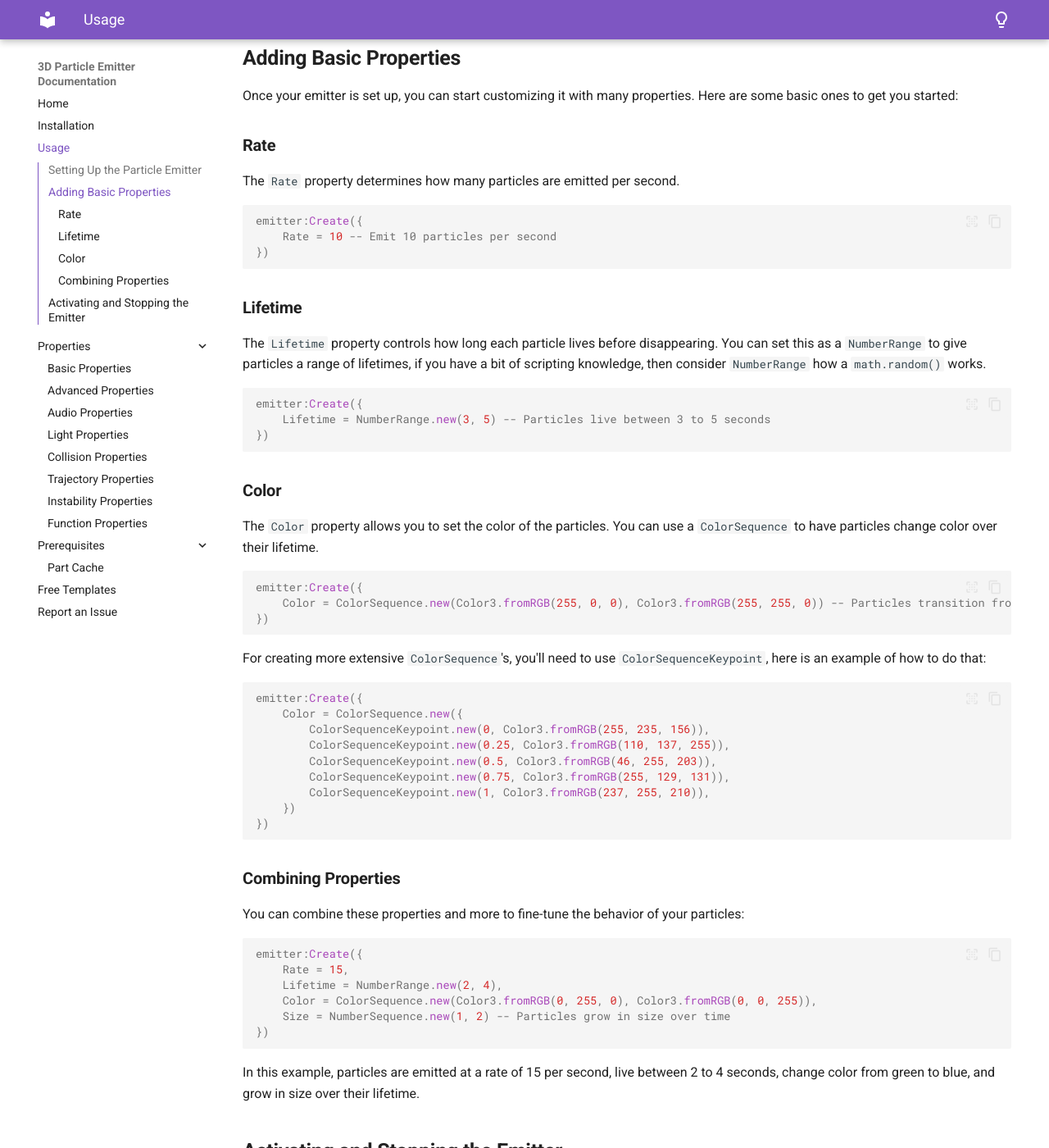
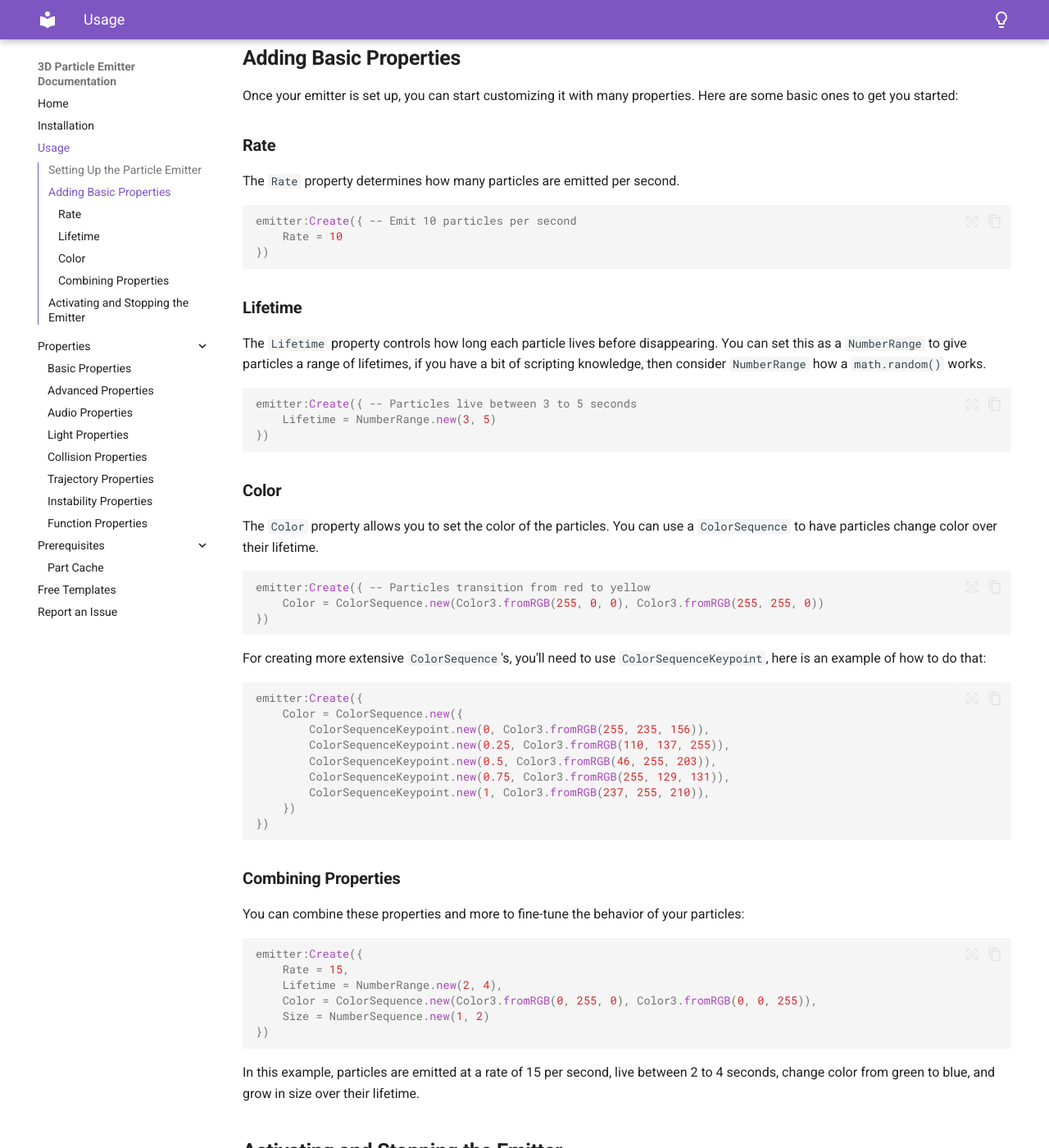
Before and after one commit to FancyDucc/3D-Particle-System, an MkDocs documentation site: the page built from docs/usage.md, in a window 1280 px wide and 1400 px high, scrolled down 651 px. Shown: the whole window at 82% size. Built offline with MkDocs 1.6.1 and Material for MkDocs 9.7.7, drawn with Linux system fonts in a browser that asks for light colours.

Commit message:
final setup

````diff
--- a/docs/usage.md
+++ b/docs/usage.md
@@ -15,8 +15,8 @@ local ParticleEmitter3D = require(ReplicatedStorage:WaitForChild("ParticleEmitte
 local part = workspace:WaitForChild("Part") -- Replace this line in your game where you want the particles to emit from, this can be either an attachment or a basepart
 local emitter = ParticleEmitter3D.new(part)
 
-emitter:Create({
-    -- Properties here
+emitter:Create({ -- Properties here
+
 })
 ```
 
@@ -31,8 +31,8 @@ Once your emitter is set up, you can start customizing it with many properties.
 The `Rate` property determines how many particles are emitted per second.
 
 ```lua
-emitter:Create({
-    Rate = 10 -- Emit 10 particles per second
+emitter:Create({ -- Emit 10 particles per second
+    Rate = 10
 })
 ```
 
@@ -41,8 +41,8 @@ emitter:Create({
 The `Lifetime` property controls how long each particle lives before disappearing. You can set this as a `NumberRange` to give particles a range of lifetimes, if you have a bit of scripting knowledge, then consider `NumberRange` how a `math.random()` works.
 
 ```lua
-emitter:Create({
-    Lifetime = NumberRange.new(3, 5) -- Particles live between 3 to 5 seconds
+emitter:Create({ -- Particles live between 3 to 5 seconds
+    Lifetime = NumberRange.new(3, 5)
 })
 ```
 
@@ -51,8 +51,8 @@ emitter:Create({
 The `Color` property allows you to set the color of the particles. You can use a `ColorSequence` to have particles change color over their lifetime.
 
 ```lua
-emitter:Create({
-    Color = ColorSequence.new(Color3.fromRGB(255, 0, 0), Color3.fromRGB(255, 255, 0)) -- Particles transition from red to yellow
+emitter:Create({ -- Particles transition from red to yellow
+    Color = ColorSequence.new(Color3.fromRGB(255, 0, 0), Color3.fromRGB(255, 255, 0))
 })
 ```
 
@@ -79,7 +79,7 @@ emitter:Create({
     Rate = 15,
     Lifetime = NumberRange.new(2, 4),
     Color = ColorSequence.new(Color3.fromRGB(0, 255, 0), Color3.fromRGB(0, 0, 255)),
-    Size = NumberSequence.new(1, 2) -- Particles grow in size over time
+    Size = NumberSequence.new(1, 2)
 })
 ```
 
@@ -107,4 +107,6 @@ emitter:Destroy()
 
 `emitter:Destroy()` will only destroy particles and stop emitting them, you can use `emitter:Start()` to start the same emitter again.
 
+---
+
 And that's all for usage, this should give you a good starting point to experiment and create different effects. For more advanced properties and customizations, go to the properties section of the documentation.
````
Also changed, not shown: docs/installation.md (+6 -3 lines), docs/properties/advanced-properties.md (+2 -2 lines), docs/reportbugrequest.md (+9 -9 lines).
